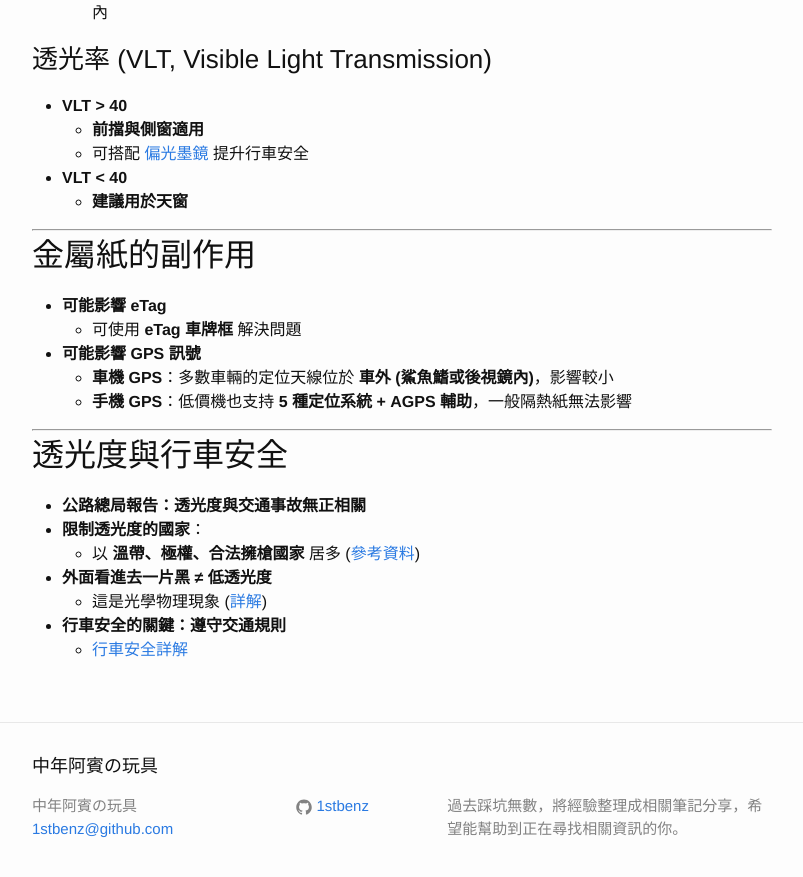
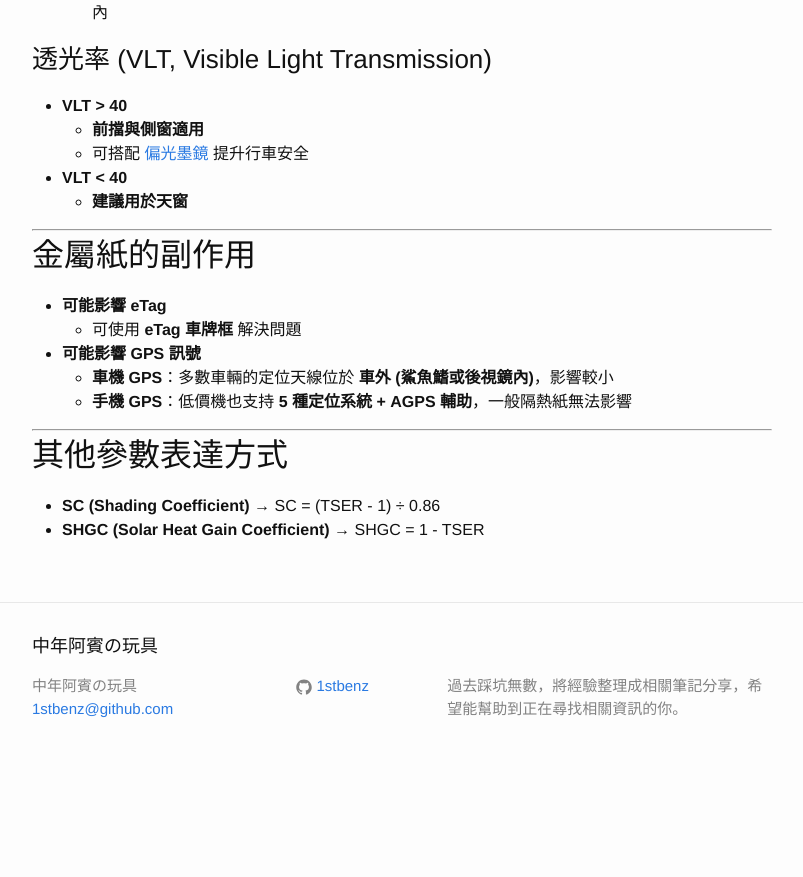
Before and after one commit to 1stbenz/1stbenz.github.io, a Jekyll site: the page built from _posts/2025-05-20-windowfilm.md, in a window 1280 px wide and 900 px high, scrolled down 3286 px. Shown: the top 877 px of the window, without its empty margins (238-1041 px from the left). Built offline with Jekyll 4.4.1, drawn with Linux system fonts in a browser that asks for light colours; after the commit the page ends 4066 px from its top, so only the background shows below that.

Commit message:
Update 2025-05-20-windowfilm.md

```diff
--- a/_posts/2025-05-20-windowfilm.md
+++ b/_posts/2025-05-20-windowfilm.md
@@ -130,11 +130,6 @@ categories: jekyll update
 
 ---
 
-## 透光度與行車安全
-- **公路總局報告：透光度與交通事故無正相關**
-- **限制透光度的國家**：
-  - 以 **溫帶、極權、合法擁槍國家** 居多 ([參考資料](https://attach.mobile01.com/attach/202310/mobile01-179a5ec7b684e5ba3dc941dc4b18ae83.jpg))
-- **外面看進去一片黑 ≠ 低透光度**
-  - 這是光學物理現象 ([詳解](https://www.mobile01.com/topicdetail.php?f=264&t=6968353&p=1&uid=3456173))
-- **行車安全的關鍵：遵守交通規則**
-  - [行車安全詳解](https://www.mobile01.com/topicdetail.php?f=294&t=6789306&uid=3456173)
+## 其他參數表達方式
+- **SC (Shading Coefficient)** → SC = (TSER - 1) ÷ 0.86
+- **SHGC (Solar Heat Gain Coefficient)** → SHGC = 1 - TSER
```
